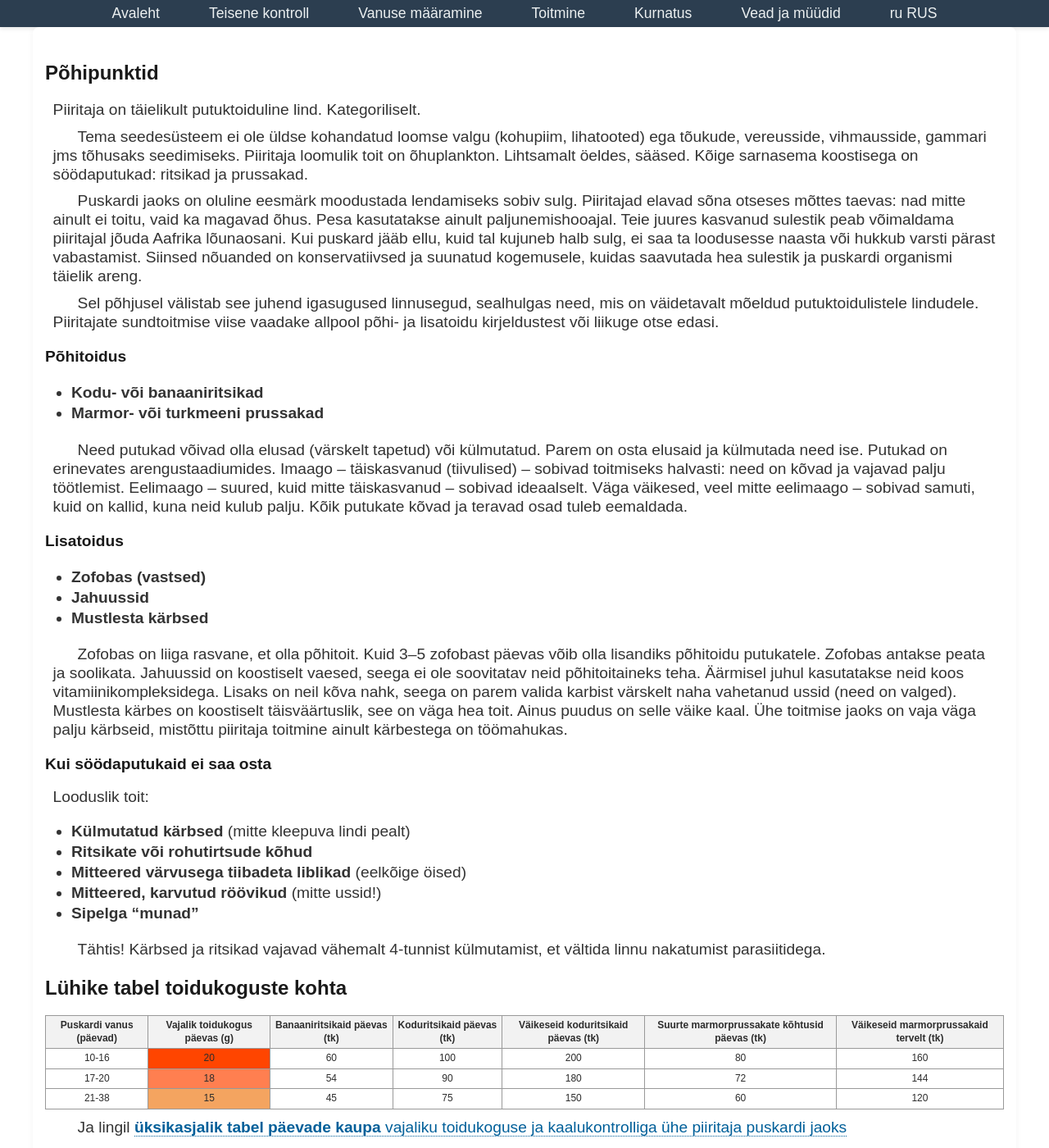
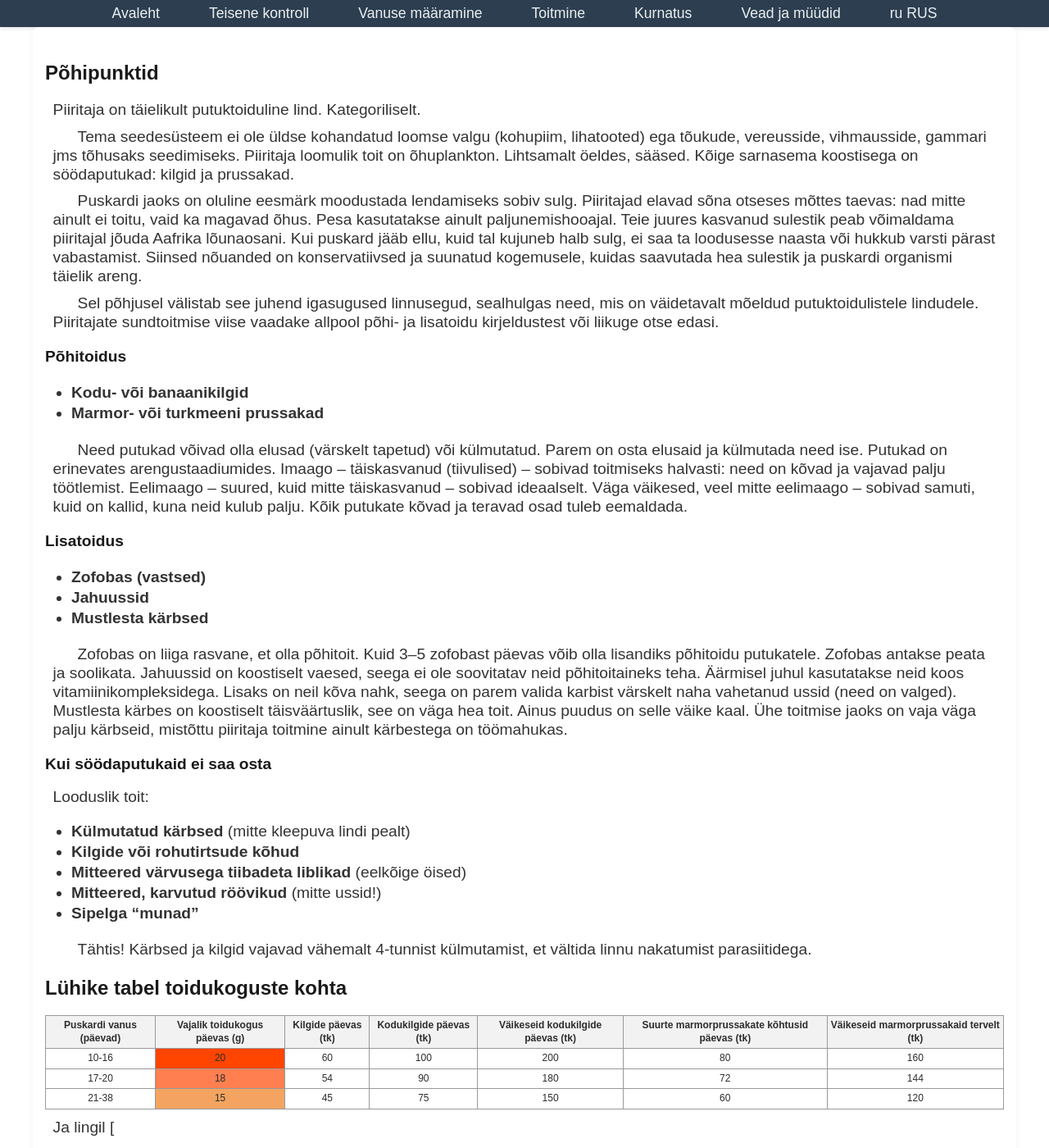
Before and after one commit to loodus-wiki/apus-apus, a Jekyll site: the page built from docs/est/feeding-swift.md, in a window 1280 px wide and 1400 px high. Shown: the whole window at 82% size. Built offline with Jekyll 4.4.1, drawn with Linux system fonts in a browser that asks for light colours.

Commit message:
banaanikilgid

```diff
--- a/docs/est/feeding-swift.md
+++ b/docs/est/feeding-swift.md
@@ -9,7 +9,7 @@ is_home: false
 
 Piiritaja on täielikult putuktoiduline lind. Kategoriliselt.
 
-Tema seedesüsteem ei ole üldse kohandatud loomse valgu (kohupiim, lihatooted) ega tõukude, vereusside, vihmausside, gammari jms tõhusaks seedimiseks. Piiritaja loomulik toit on õhuplankton. Lihtsamalt öeldes, sääsed. Kõige sarnasema koostisega on söödaputukad: ritsikad ja prussakad.
+Tema seedesüsteem ei ole üldse kohandatud loomse valgu (kohupiim, lihatooted) ega tõukude, vereusside, vihmausside, gammari jms tõhusaks seedimiseks. Piiritaja loomulik toit on õhuplankton. Lihtsamalt öeldes, sääsed. Kõige sarnasema koostisega on söödaputukad: kilgid ja prussakad.
 
 Puskardi jaoks on oluline eesmärk moodustada lendamiseks sobiv sulg. Piiritajad elavad sõna otseses mõttes taevas: nad mitte ainult ei toitu, vaid ka magavad õhus. Pesa kasutatakse ainult paljunemishooajal. Teie juures kasvanud sulestik peab võimaldama piiritajal jõuda Aafrika lõunaosani. Kui puskard jääb ellu, kuid tal kujuneb halb sulg, ei saa ta loodusesse naasta või hukkub varsti pärast vabastamist. Siinsed nõuanded on konservatiivsed ja suunatud kogemusele, kuidas saavutada hea sulestik ja puskardi organismi täielik areng.
 
@@ -18,7 +18,7 @@ Piiritajate sundtoitmise viise vaadake allpool põhi- ja lisatoidu kirjeldustest
 
 ### Põhitoidus
 
-- **Kodu- või banaaniritsikad**
+- **Kodu- või banaanikilgid**
 - **Marmor- või turkmeeni prussakad**
 
 Need putukad võivad olla elusad (värskelt tapetud) või külmutatud. Parem on osta elusaid ja külmutada need ise. Putukad on erinevates arengustaadiumides. Imaago – täiskasvanud (tiivulised) – sobivad toitmiseks halvasti: need on kõvad ja vajavad palju töötlemist. Eelimaago – suured, kuid mitte täiskasvanud – sobivad ideaalselt. Väga väikesed, veel mitte eelimaago – sobivad samuti, kuid on kallid, kuna neid kulub palju. Kõik putukate kõvad ja teravad osad tuleb eemaldada.
@@ -37,12 +37,12 @@ Mustlesta kärbes on koostiselt täisväärtuslik, see on väga hea toit. Ainus
 
 Looduslik toit:
 - **Külmutatud kärbsed** (mitte kleepuva lindi pealt)
-- **Ritsikate või rohutirtsude kõhud**
+- **Kilgide või rohutirtsude kõhud**
 - **Mitteered värvusega tiibadeta liblikad** (eelkõige öised)
 - **Mitteered, karvutud röövikud** (mitte ussid!)
 - **Sipelga "munad"**
 
-Tähtis! Kärbsed ja ritsikad vajavad vähemalt 4-tunnist külmutamist, et vältida linnu nakatumist parasiitidega.
+Tähtis! Kärbsed ja kilgid vajavad vähemalt 4-tunnist külmutamist, et vältida linnu nakatumist parasiitidega.
 
 <style>
   table {
@@ -67,9 +67,9 @@ Tähtis! Kärbsed ja ritsikad vajavad vähemalt 4-tunnist külmutamist, et vält
   <tr>
     <th>Puskardi vanus (päevad)</th>
     <th>Vajalik toidukogus päevas (g)</th>
-    <th>Banaaniritsikaid päevas (tk)</th>
-    <th>Koduritsikaid päevas (tk)</th>
-    <th>Väikeseid koduritsikaid päevas (tk)</th>
+    <th>Kilgide päevas (tk)</th>
+    <th>Kodukilgide päevas (tk)</th>
+    <th>Väikeseid kodukilgide päevas (tk)</th>
     <th>Suurte marmorprussakate kõhtusid päevas (tk)</th>
     <th>Väikeseid marmorprussakaid tervelt (tk)</th>
   </tr>
@@ -78,4 +78,4 @@ Tähtis! Kärbsed ja ritsikad vajavad vähemalt 4-tunnist külmutamist, et vält
   <tr><td>21-38</td><td style='background-color:#f4a460'>15</td><td>45</td><td>75</td><td>150</td><td>60</td><td>120</td></tr>
 </table>
 
-Ja lingil [**üksikasjalik tabel päevade kaupa** vajaliku toidukoguse ja kaalukontrolliga ühe piiritaja puskardi jaoks](amount-of-feed.md)
+Ja lingil [
```
